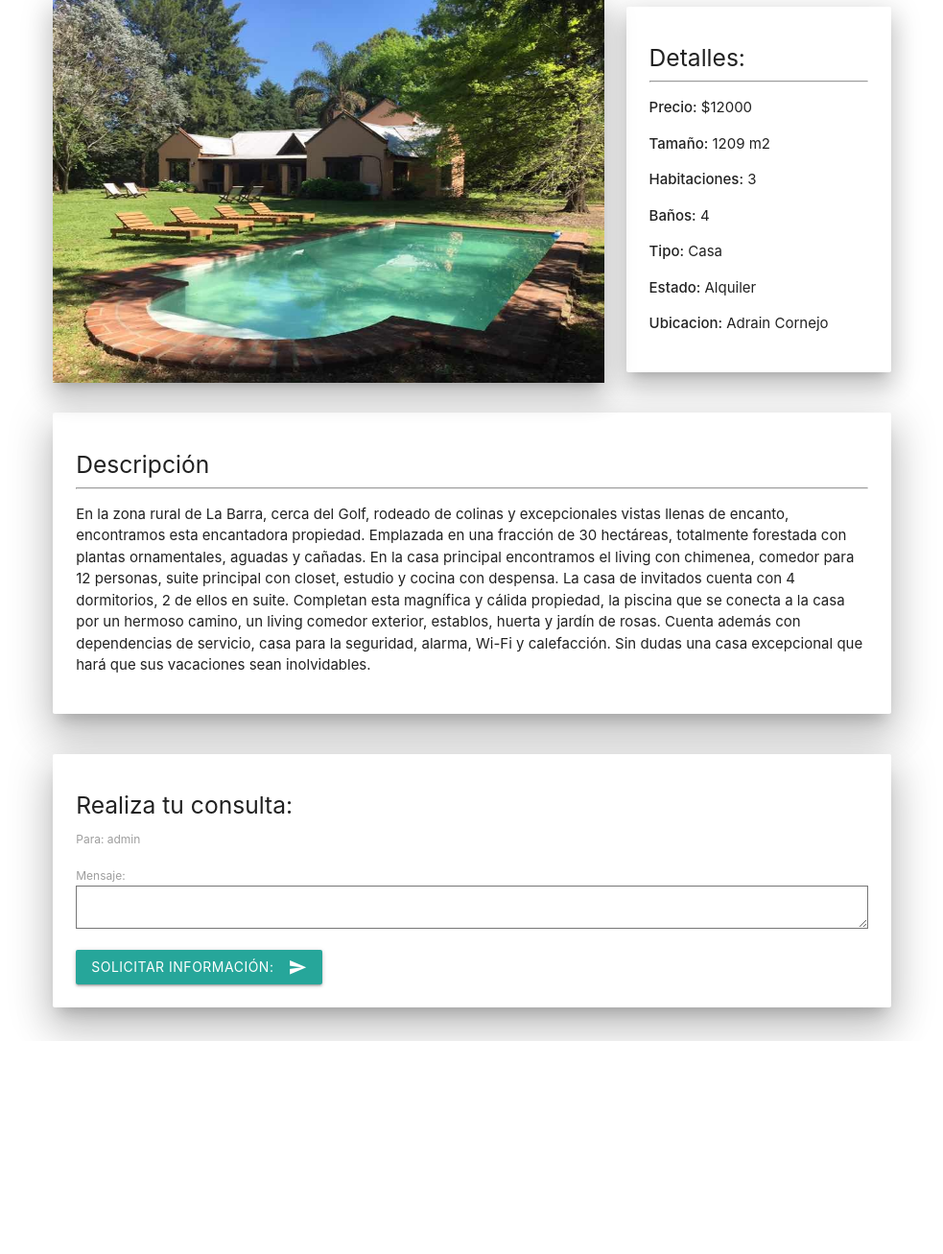
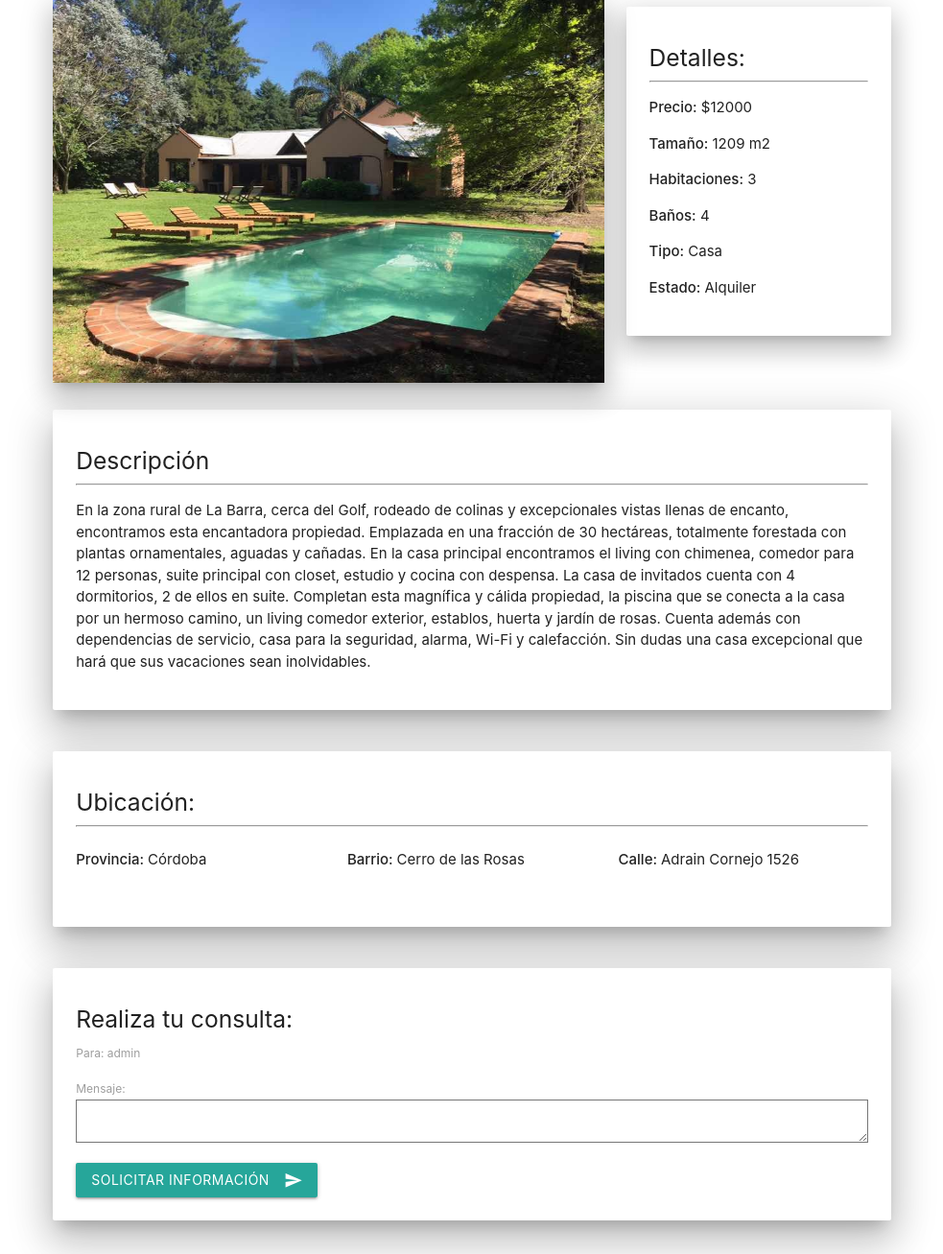
Before and after one commit to GibertSalva/ProyectoIntGrupo1, a Django app: page /propiedad/28 in a window 1280 px wide. Shown: the part 198-1505 px from the top of the page at 96% size, without its empty margins (148-1131 px from the left). Before the commit the page ends 1283 px from the top, so only its background shows below. Run offline with Django 3.2, Linux system fonts and the light colour scheme; a user stored in the database is signed in; data comes from the database, SQL or seed files in the repository; both versions use the stored data as it was after the commit; parts of the project's set-up code (start-up, migrations or seed data) failed here and were passed over.

Commit message:
Arreglos

```diff
--- a/Inmobibliaria/templates/Inmobibliaria/propiedad.html
+++ b/Inmobibliaria/templates/Inmobibliaria/propiedad.html
@@ -28,7 +28,6 @@
         <p><strong>Baños:</strong> {{propiedad.baños}}</p>
         <p><strong>Tipo:</strong> {{propiedad.tipo}}</p>
         <p><strong>Estado:</strong> {{propiedad.estado}}</p>
-            <p><strong>Ubicacion: </strong> {{propiedad.calle}}</p>
       </div>
     </div>
 </div>
@@ -44,13 +43,39 @@
 <div class="row">
     <div class="col s12 m12">
         <div class="card-panel white z-depth-5">
+            <h5>Ubicación:</h5><hr>
+            <div class="row">
+            <div class="col s12 m4">
+                <p><strong>Provincia: </strong>{{propiedad.ubicacion.provincia}}</p>
+            </div>
+            <div class="col s12 m4">
+                <p><strong>Barrio: </strong>{{propiedad.barrio}}</p>
+            </div>
+            <div class="col s12 m4">
+                <p><strong>Calle: </strong>{{propiedad.calle}} {{propiedad.numero}}</p>
+            </div>
+            </div>
+        </div>
+    </div>
+</div>
+
+
+
+<div class="row">
+    <div class="col s12 m12">
+        <div class="card-panel white z-depth-5">
             <h5>Realiza tu consulta:</h5>
             <label>Para: {{propiedad.usuario}}</label>
             <form method="post">
                 {% csrf_token %}
                 {{ form.as_p }}
-                <button class="btn waves-effect waves-light" type="submit" id="submit">Solicitar Información:<i
-                class="material-icons right">send</i></button>
+                {% if user.is_authenticated %}
+                    <button class="btn waves-effect waves-light" type="submit" id="submit">Solicitar Información<i
+                    class="material-icons right">send</i></button>
+                {% else %}
+                    <button class="btn waves-effect waves-light disabled" type="submit" id="submit">Debes iniciar sesión<i
+                    class="material-icons right">send</i></button>
+                {% endif %}
 
 
             </form>
--- a/Inmobibliaria/views.py
+++ b/Inmobibliaria/views.py
@@ -26,9 +26,9 @@ def propiedadview(request,id):
     imagenesLibro = Imagen.objects.filter(propiedad = propiedad)
     indiceEnCarusel = ["#one", "#two", "#three"] #El carusel necesita esos datos en el href para funcionar
 
-    current_user = get_object_or_404(User, pk = request.user.pk)
     if request.method == 'POST':
         form = ComentarioModelForm(request.POST)
+        current_user = get_object_or_404(User, pk = request.user.pk)
         if form.is_valid():
             created_comentario = form.save(commit=False)
             created_comentario.user = current_user
```
Also changed, not shown: db.sqlite3.
